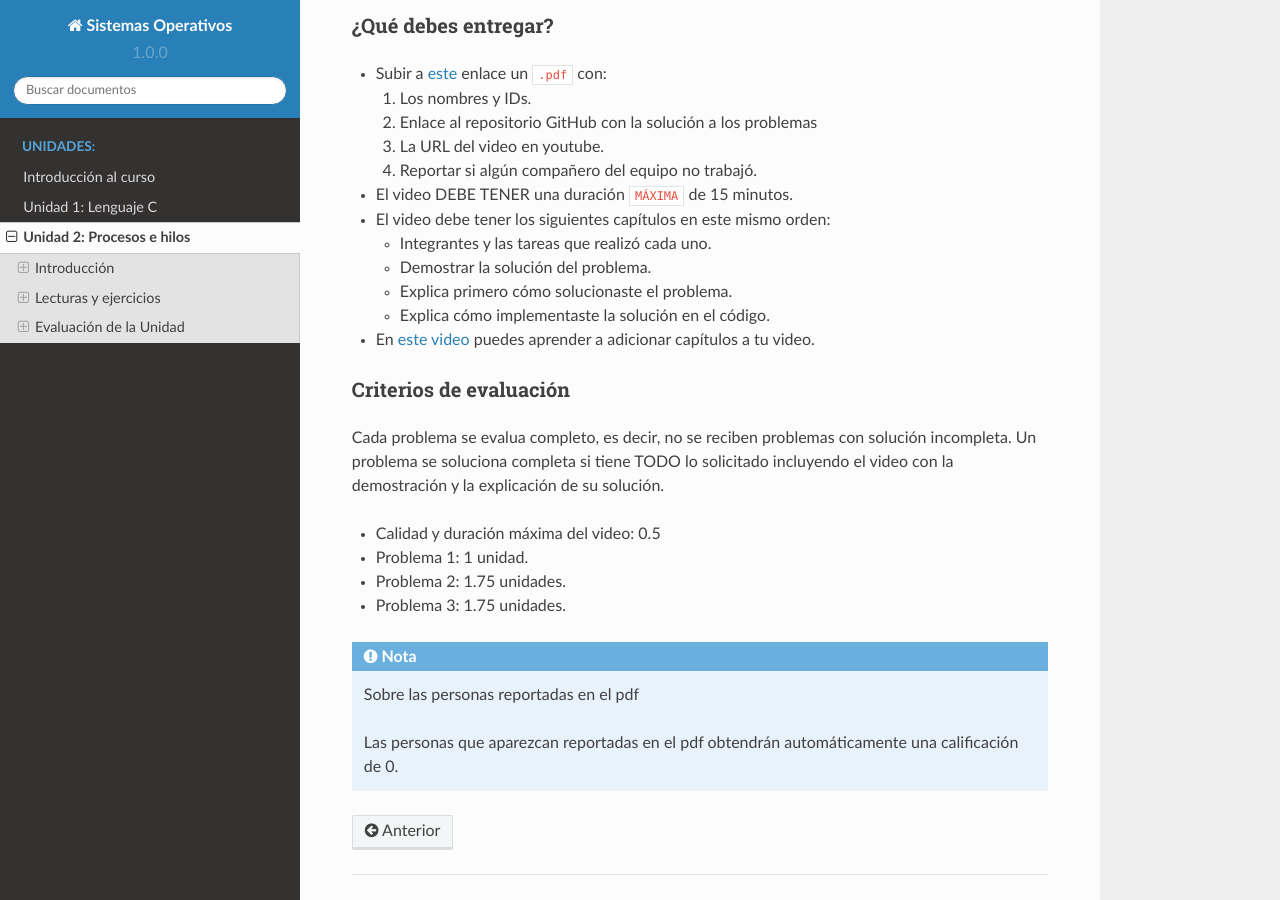
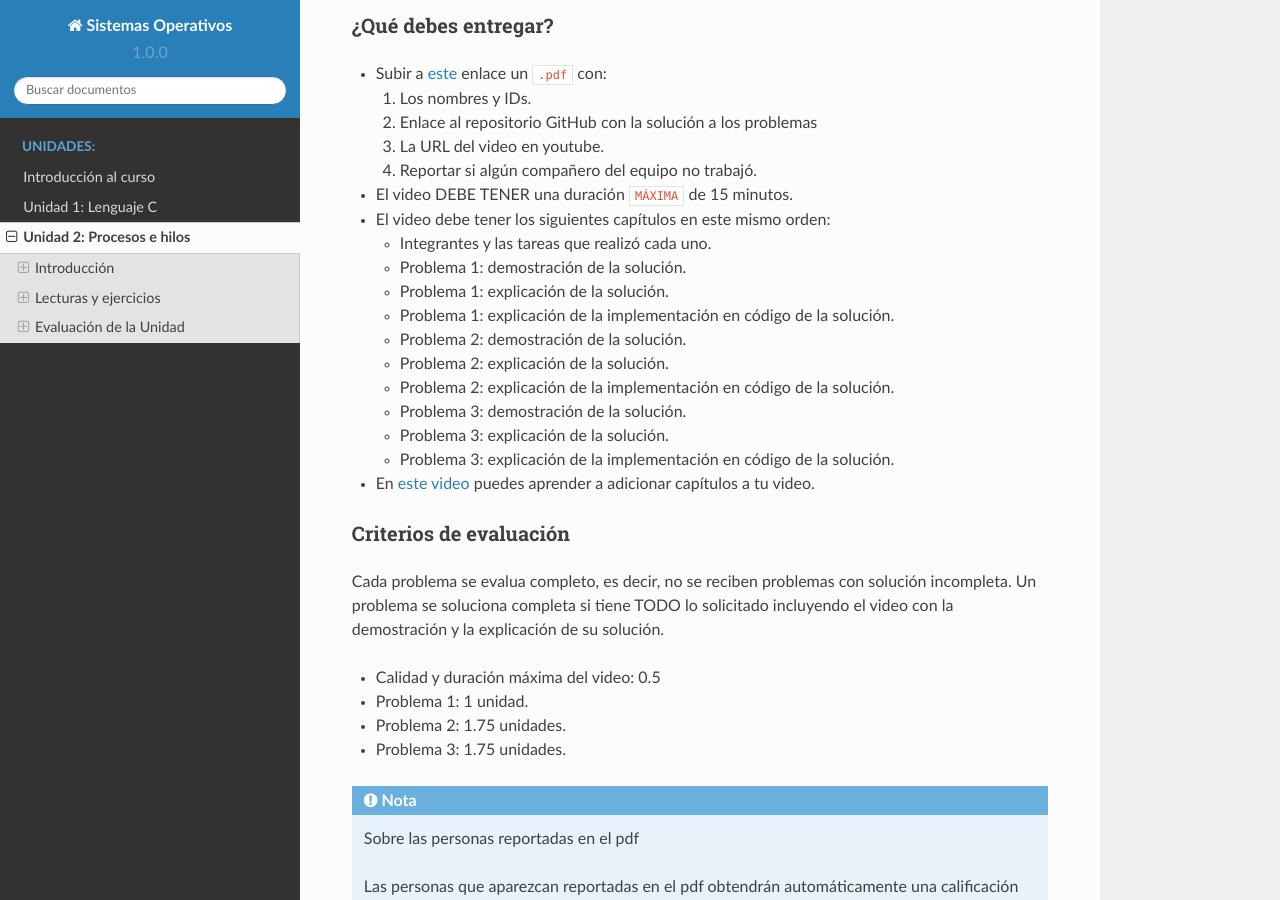
Before and after one commit to juanferfranco/sistemasoperativos, a Sphinx documentation site: the page built from docs/_unidad2/unidad2.rst, in a window 1280 px wide and 900 px high, scrolled down 13120 px. Built offline with Sphinx 7.4.7 and the Read the Docs theme 2.0.0, drawn with Linux system fonts in a browser that asks for light colours; pages that are not in the unit, such as notebooks, are missing from menus.

Commit message:
update evaluation

```diff
--- a/docs/_unidad2/unidad2.rst
+++ b/docs/_unidad2/unidad2.rst
@@ -725,9 +725,15 @@
 * El video debe tener los siguientes capítulos en este mismo orden:
 
   * Integrantes y las tareas que realizó cada uno.
-  * Demostrar la solución del problema.
-  * Explica primero cómo solucionaste el problema.
-  * Explica cómo implementaste la solución en el código.
+  * Problema 1: demostración de la solución.
+  * Problema 1: explicación de la solución.
+  * Problema 1: explicación de la implementación en código de la solución.
+  * Problema 2: demostración de la solución.
+  * Problema 2: explicación de la solución.
+  * Problema 2: explicación de la implementación en código de la solución.
+  * Problema 3: demostración de la solución.
+  * Problema 3: explicación de la solución.
+  * Problema 3: explicación de la implementación en código de la solución.
 
 * En `este video <https://youtu.be/6-0cERIVsFg>`__ puedes aprender a adicionar
   capítulos a tu video.
```
